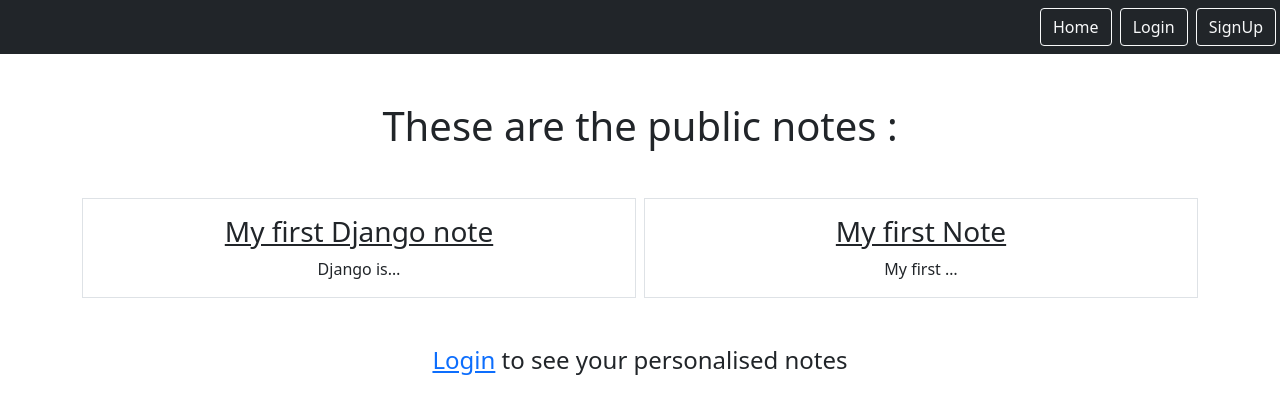
After one commit to Ashwini0709/Django_Learning_Project, a Django app: page /smart/notes/show_public_notes in a window 1280 px wide. The commit adds this page. Shown: the top 414 px of the page. Run offline with Django 5.2, Linux system fonts and the light colour scheme; data comes from the database, SQL or seed files in the repository; both versions use the stored data as it was after the commit.

Commit message:
Authentication changes made to templates

```diff
--- a/notes/templates/notes/notes_detail.html
+++ b/notes/templates/notes/notes_detail.html
@@ -25,6 +25,8 @@
         <button type="submit" class="btn btn-primary my-5" >Upvote</button>
 
     </form>
+
+    {% if user.is_authenticated %}
     <form action="{% url 'notes.change_visibility' pk=note.id %}" method="post" class="d-inline">{% csrf_token %}
         {{ form.as_p }}
         <button type="submit" class="btn btn-secondary my-5" >
@@ -37,7 +39,7 @@
         </button>
 
     </form>
-
+    {% endif %}
     <a href="{% url 'notes.list'%}" class="btn btn-secondary my-5">Back</a>
     <a href="{% url 'notes.update' pk=note.id %}" class="btn btn-info ">Edit</a>
     <a href="{% url 'notes.delete' pk=note.id %}" class="btn btn-warning">Delete</a>
--- /dev/null
+++ b/notes/templates/notes/notes_public.html
@@ -0,0 +1,30 @@
+{% extends "base.html" %}
+
+{% block content %}
+    <h1 class="my-5"> These are the public notes : </h1>
+
+    <div class="row row=cols3 g-2">
+        {% for note in notes %}
+            {% if note.is_public %}
+            <div class="col" >
+                <div class="p-3 border h-100">
+
+                    <a href="{% url 'notes.detail' pk=note.id %}" class="text-dark text-decoration-non ">
+                        <h3>{{note.title}}</h3>
+                    </a>
+                    {{note.text|truncatechars:10}}
+
+                </div>
+            </div>
+            {% endif %}
+        {% endfor %}
+    </div>
+
+    <div class="my-5">
+    <h4><a href="{% url 'login' %}" class="link-offset-1" >Login</a> to see your personalised notes</h4>
+    </div>
+
+
+
+
+{% endblock %}
--- a/notes/urls.py
+++ b/notes/urls.py
@@ -13,6 +13,7 @@ urlpatterns = [
     path('notes/<int:pk>/delete', views.NotesDeleteView.as_view(), name = "notes.delete"),
     path('notes/<int:pk>/add_like', views.add_like_view, name = "notes.add_like"),
     path('notes/<int:pk>/change_visibility', views.change_visibility_view, name = "notes.change_visibility"),
+    path('notes/show_public_notes', views.ShowPublicNotesListView.as_view(), name = "notes.show_public_notes"),
 
 
 ]
--- a/notes/views.py
+++ b/notes/views.py
@@ -74,7 +74,10 @@ def change_visibility_view(request, pk):
         return HttpResponseRedirect(reverse('notes.detail', args=(pk,)))
     raise Http404
 
-
+class ShowPublicNotesListView(ListView):
+    model = Notes
+    context_object_name = "notes"
+    template_name = "notes/notes_public.html"
 
 """
 These are function based views
```
Also changed, not shown: db.sqlite3.
